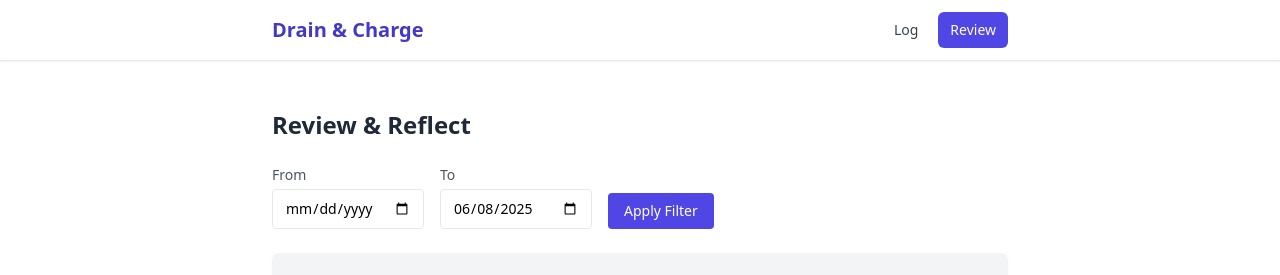
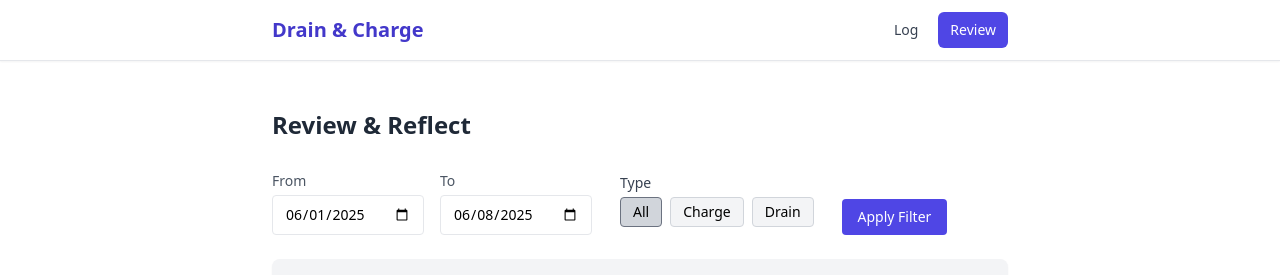
Before and after one commit to AbhyasKanaujia/drain_charge_tracker, a React (Create React App) app in the folder client/: page /review in a window 1280 px wide. Shown: the top 275 px of the page. Built offline with nearby package versions, Linux system fonts and the light colour scheme; no server answers.

Commit message:
Add type of log filter in review page

```diff
--- a/client/src/components/molecules/TypeSelector.jsx
+++ b/client/src/components/molecules/TypeSelector.jsx
@@ -1,25 +1,35 @@
-const TypeSelector = ({ value, onChange }) => (
+const TypeSelector = ({ value, onChange, includeAllOption = false }) => {
+  const options = [
+    ...(includeAllOption ? [{ label: "All", value: "" }] : []),
+    { label: "Charge", value: "C" },
+    { label: "Drain", value: "D" },
+  ];
+
+  return (
     <div className="flex flex-col gap-1">
       <span className="text-sm text-gray-700">Type</span>
       <div className="flex gap-2">
-      {["C", "D"].map((type) => (
+        {options.map(({ label, value: val }) => (
           <button
-          key={type}
+            key={val}
             type="button"
             className={`px-3 py-1 rounded border text-sm ${
-            value === type
-              ? type === "C"
+              value === val
+                ? val === "C"
                   ? "bg-green-200 border-green-500"
-                : "bg-red-200 border-red-500"
+                  : val === "D"
+                    ? "bg-red-200 border-red-500"
+                    : "bg-gray-300 border-gray-500"
                 : "bg-gray-100 border-gray-300"
             }`}
-          onClick={() => onChange({ target: { value: type } })}
+            onClick={() => onChange({ target: { value: val } })}
           >
-          {type === "C" ? "Charge" : "Drain"}
+            {label}
           </button>
         ))}
       </div>
     </div>
   );
+};
 
 export default TypeSelector;
--- a/client/src/pages/ReviewPage.jsx
+++ b/client/src/pages/ReviewPage.jsx
@@ -5,14 +5,20 @@ import SummaryCard from "../components/organisms/SummaryCard";
 import DrainSuggestion from "../components/organisms/DrainSuggestion";
 import EntryList from "../components/organisms/EntryList";
 import Button from "../components/atoms/Button";
+import TypeSelector from "../components/molecules/TypeSelector";
 
 import { fetchEntries } from "../api/entries";
 
 const today = new Date().toISOString().slice(0, 10); // yyyy-mm-dd
 
 const ReviewPage = () => {
-  const [from, setFrom] = useState("");
+  const defaultFrom = new Date(Date.now() - 7 * 24 * 60 * 60 * 1000)
+    .toISOString()
+    .slice(0, 10);
+
+  const [from, setFrom] = useState(defaultFrom);
   const [to, setTo] = useState(today);
+  const [typeFilter, setTypeFilter] = useState("");
   const [entries, setEntries] = useState([]);
   const [loading, setLoading] = useState(false);
 
@@ -20,8 +26,13 @@ const ReviewPage = () => {
     try {
       setLoading(true);
       const params = new URLSearchParams();
+
       if (from) params.append("from", from);
       if (to) params.append("to", to);
+      if (typeFilter === "C" || typeFilter === "D") {
+        params.append("type", typeFilter);
+      }
+
       const data = await fetchEntries(params.toString());
       setEntries(data);
     } catch (err) {
@@ -40,6 +51,7 @@ const ReviewPage = () => {
       <Heading level={1}>Review & Reflect</Heading>
 
       <div className="flex flex-wrap gap-4 items-end mt-6">
+        {/* Date pickers */}
         <div className="flex flex-col text-sm">
           <label className="mb-1 text-gray-600">From</label>
           <input
@@ -58,6 +70,17 @@ const ReviewPage = () => {
             className="border rounded px-3 py-2"
           />
         </div>
+
+        <div className="flex flex-col text-sm">
+          <div className="px-3 py-2">
+            <TypeSelector
+              value={typeFilter}
+              onChange={(e) => setTypeFilter(e.target.value)}
+              includeAllOption={true}
+            />
+          </div>
+        </div>
+
         <Button onClick={loadFilteredEntries}>Apply Filter</Button>
       </div>
 
```
Also changed, not shown: 1 other file (tests, documents, lock files or other folders). Lines whose indentation alone changed are shown as unchanged.
